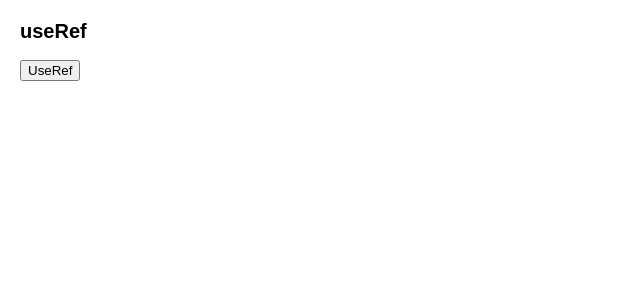
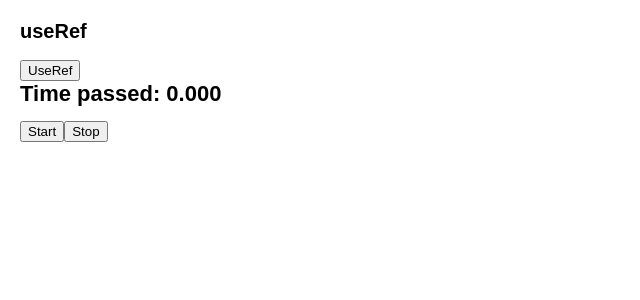
Before and after one commit to mehedihasanshohan/declaration-react, a React (Vite) app: page / in a window 1280 px wide. Shown: the top 300 px of the page, without its empty margins (0-640 px from the left). Built offline with nearby package versions, Linux system fonts and the light colour scheme.

Commit message:
stopwatch with usestate and useref

```diff
--- a/src/App.jsx
+++ b/src/App.jsx
@@ -6,6 +6,7 @@
 import MirrorParent from './component/MirrorParent'
 import Pointer from './component/Pointer'
 import Ref from './component/Ref'
+import Stopwatch from './component/StopWatch'
 import Travel from './component/Travel'
 import './style.css'
 
@@ -23,6 +24,7 @@
         {/* <Travel></Travel> */}
         {/* <Accordion></Accordion> */}
         <Ref></Ref>
+        <Stopwatch></Stopwatch>
     </>
   )
 }
--- /dev/null
+++ b/src/component/StopWatch.jsx
@@ -0,0 +1,38 @@
+import { useState, useRef } from 'react';
+
+export default function Stopwatch() {
+  const [startTime, setStartTime] = useState(null);
+  const [now, setNow] = useState(null);
+  const intervalRef = useRef(null);
+
+  function handleStart() {
+    setStartTime(Date.now());
+    setNow(Date.now());
+
+    clearInterval(intervalRef.current);
+    intervalRef.current = setInterval(() => {
+      setNow(Date.now());
+    }, 10);
+  }
+
+  function handleStop() {
+    clearInterval(intervalRef.current);
+  }
+
+  let secondsPassed = 0;
+  if (startTime != null && now != null) {
+    secondsPassed = (now - startTime) / 1000;
+  }
+
+  return (
+    <>
+      <h1>Time passed: {secondsPassed.toFixed(3)}</h1>
+      <button onClick={handleStart}>
+        Start
+      </button>
+      <button onClick={handleStop}>
+        Stop
+      </button>
+    </>
+  );
+}
```
